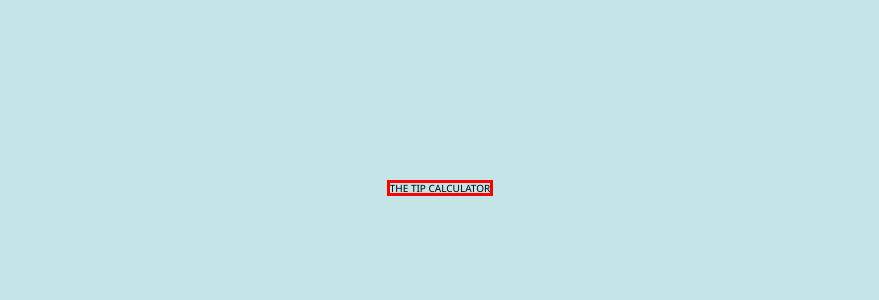
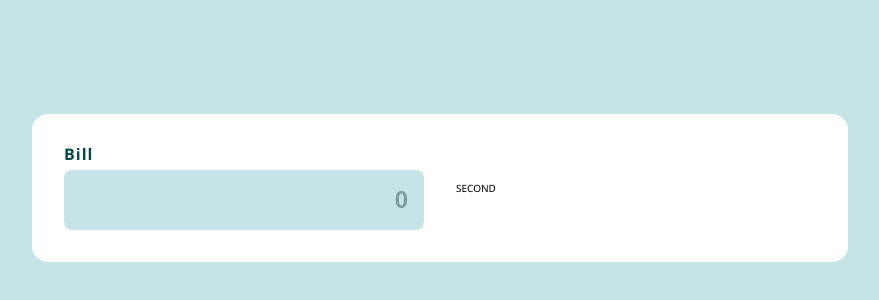
Before and after one commit to Sabelo-Hlatshwayo/tip-calculator, a React (Vite) app: page / in a window 1280 px wide. Shown: the part 212-512 px from the top of the page, without its empty margins (200-1079 px from the left). Built offline with nearby package versions, Linux system fonts and the light colour scheme.

Commit message:
Add the markup and the CSS styles of the input element which takes in the initial bill amount from the user

```diff
--- a/src/App.jsx
+++ b/src/App.jsx
@@ -3,7 +3,23 @@ import React from "react";
 function App() {
     return (
         <div className="container">
-            <div>THE TIP CALCULATOR</div>
+            <div className="grid calculator">
+                <form className="calculator__input-box">
+                    <label
+                        className="calculator__bill"
+                        htmlFor="bill"
+                    >
+                        bill
+                    </label>
+                    <input
+                        type="text"
+                        className="calculator__bill-input"
+                        placeholder="0"
+                        id="bill"
+                    />
+                </form>
+                <div className="calculator__output-box">SECOND</div>
+            </div>
         </div>
     );
 }
--- a/src/index.css
+++ b/src/index.css
@@ -23,7 +23,69 @@ body {
 }
 
 .container {
-    border: solid red;
+    /* border: solid red; */
     max-width: 114rem;
     margin: 0 auto;
+    /* border: solid red; */
 }
+
+.grid {
+    display: grid;
+    grid-template-columns: repeat(2, 1fr);
+    align-items: center;
+    gap: 3.2rem;
+}
+
+.calculator {
+    background-color: hsl(0, 0%, 100%);
+    padding: 3.2rem;
+    border-radius: 1.6rem;
+}
+
+.calculator__input-box {
+    /* border: solid red; */
+}
+
+.calculator__bill {
+    font-size: 1.6rem;
+    font-weight: 700;
+    color: hsl(183, 100%, 15%);
+    text-transform: capitalize;
+    letter-spacing: 0.1rem;
+    margin-bottom: 0.8rem;
+    display: block;
+}
+
+.calculator__bill-input {
+    font-size: 2.4rem;
+    font-weight: 700;
+    color: hsl(183, 100%, 15%);
+    text-align: right;
+    padding: 16px;
+    background-color: hsl(185, 41%, 84%);
+    border: none;
+    border-radius: 0.8rem;
+    display: block;
+    transition: all 0.3s;
+}
+
+.calculator__bill-input::placeholder {
+    color: hsl(184, 14%, 56%);
+}
+
+.calculator__bill-input:focus {
+    /* padding: 16px 32px;
+  background-color: hsl(185, 41%, 84%);
+  border: none;
+  transition: all 0.3s; */
+    /* border: none; */
+    outline: none;
+}
+
+.container div:first-child {
+    /* border: solid blue; */
+}
+
+.container div:last-child {
+    /* border: solid green; */
+}
```
